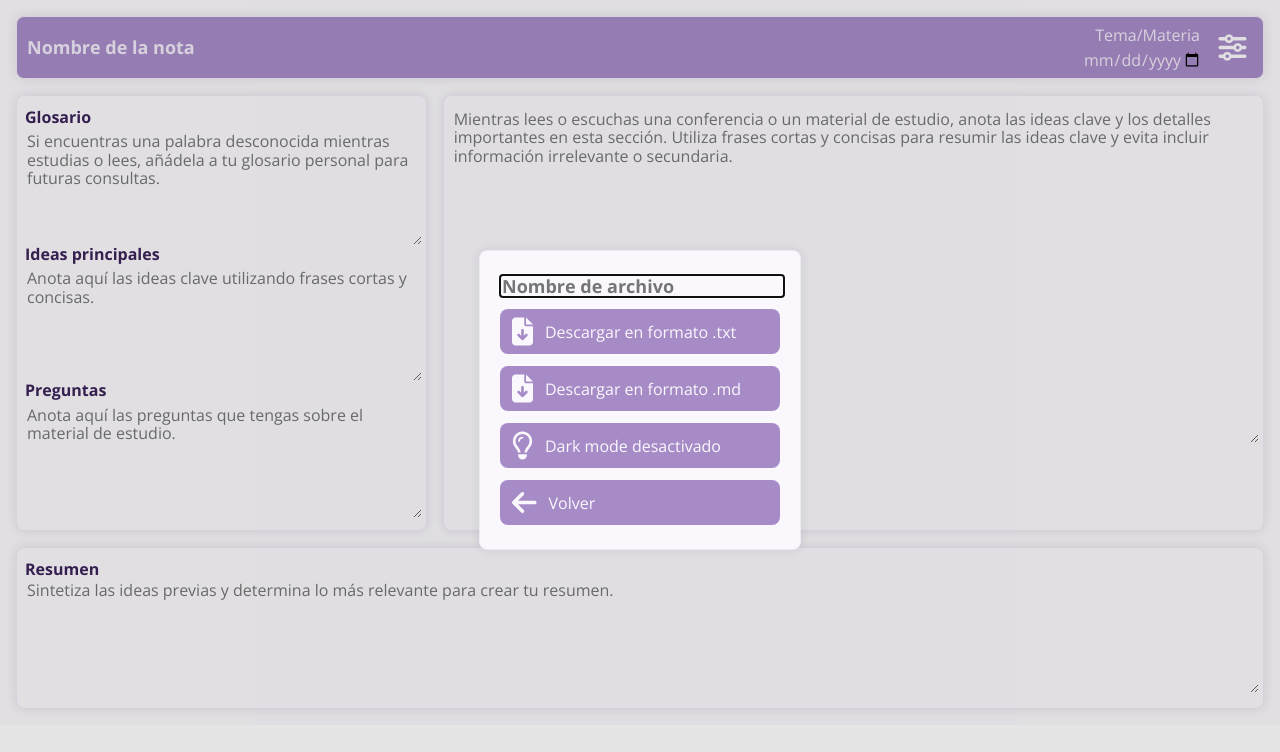
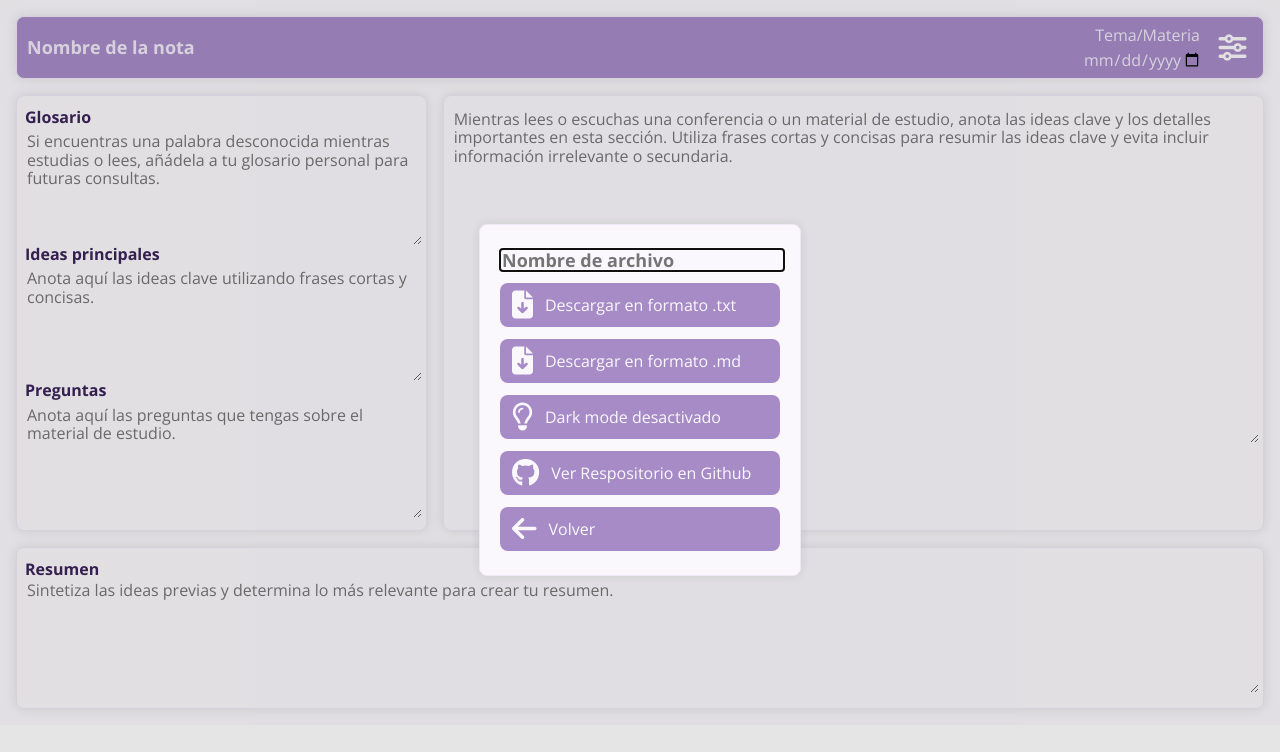
Before and after one commit to fparramat/cornell-notes, a plain HTML site: page index.html in a window 1280 px wide. Both pictures are taken after a click on the button "Menú". Drawn offline with nearby package versions, Linux system fonts and the light colour scheme.

Commit message:
Agrega enlace a repositorio

```diff
--- a/index.html
+++ b/index.html
@@ -59,6 +59,10 @@
                         <i class="fa-regular fa-lightbulb"></i>
                         <span>Dark mode</span>
                     </button>
+                    <a class="notes__menu-button" href="https://github.com/fparramat/cornell-notes" target="_blank">
+                        <i class="fa-brands fa-github"></i>
+                        <span>Ver Respositorio en Github</span>
+                    </a>
                     <button class="notes__menu-button" onclick="window.notemenu.close()">
                         <i class="fa-solid fa-arrow-left"></i>
                         <span>Volver</span>
--- a/styles/styles.css
+++ b/styles/styles.css
@@ -134,7 +134,6 @@
     align-items: center;
     justify-content: center;
     gap: 4px;
-    height: 45px;
     min-width: 45px;
     border: none;
     border-radius: 8px;
@@ -142,6 +141,10 @@
     background-color: var(--primary-base);
     cursor: pointer;
     transition: 0.5s;
+    text-decoration: none;
+}
+.notes__header > .notes__menu-button{
+    height: 45px;
 }
 .notes__menu-button:hover{
     filter: brightness(1.15);
@@ -164,7 +167,6 @@
     justify-content: center;
     gap: 12px;
     padding: 12px;
-    text-align: center;
 }
 .menu__dialog .notes__menu-button{
     justify-content: start;
```
